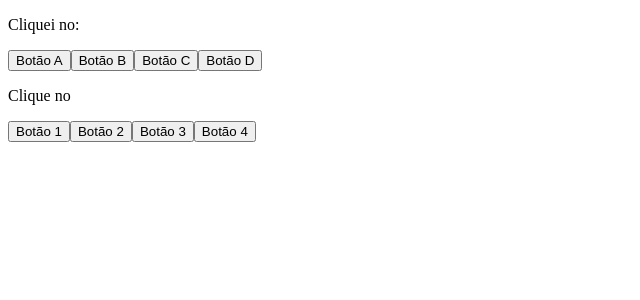
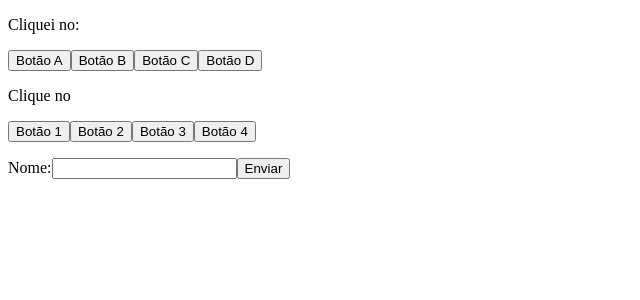
Before and after one commit to douglasabnovato/api-pixababy, a React (Create React App) app: page / in a window 1280 px wide. Shown: the top 300 px of the page, without its empty margins (0-640 px from the left). Built offline with nearby package versions, Linux system fonts and the light colour scheme.

Commit message:
formulário - controlled components

```diff
--- /dev/null
+++ b/src/components/Formulario.js
@@ -0,0 +1,18 @@
+import React from 'react';
+
+export default class Formulario extends React.Component {
+
+    render() {
+      return (
+        <form>
+          <p>
+            <label>
+            Nome:
+            <input type="text" name="name" />
+            </label>
+            <input type="submit" value="Enviar" />
+          </p>
+        </form>
+      );
+    }
+  }
--- a/src/index.js
+++ b/src/index.js
@@ -3,11 +3,13 @@ import ReactDOM from 'react-dom';
 
 import Tela from './components/Tela';
 import App from './App';
+import Formulario from './components/Formulario'
 
 ReactDOM.render(
     <div>
         <Tela />
         <App />
+        <Formulario />
     </div>,
     document.getElementById('root')
 );
```
Also changed, not shown: src/components/InputField.js (deleted, +0 -24 lines).
